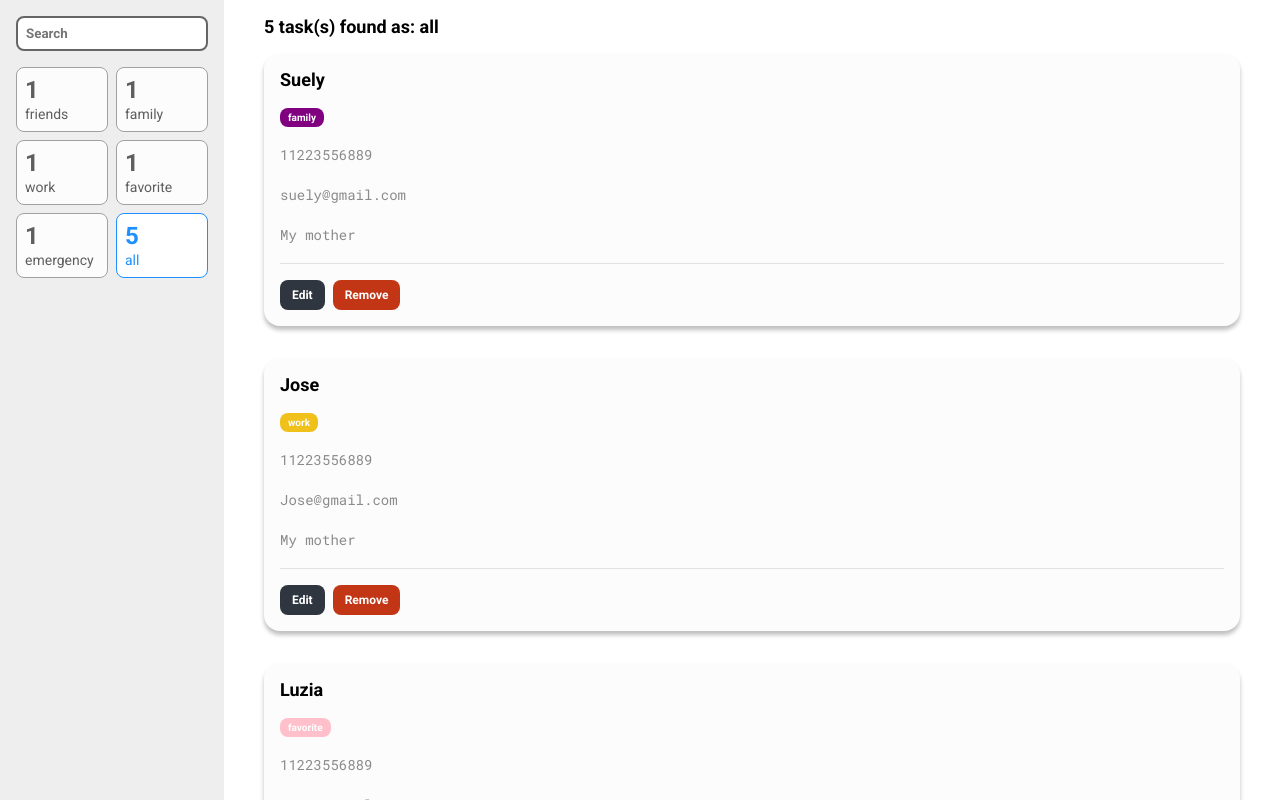
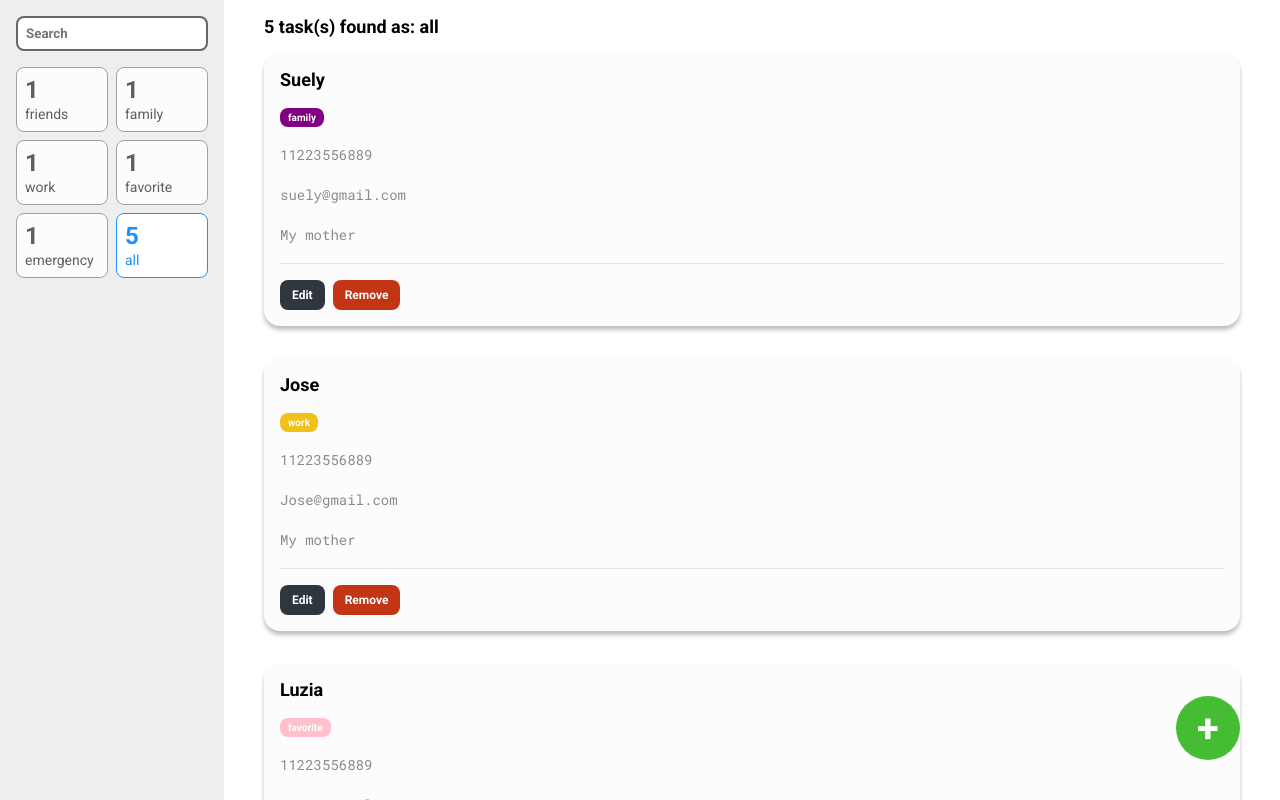
Before and after one commit to Caiobakerolov/List_contact, a React (Create React App) app: page / in a window 1280 px wide. Built offline with nearby package versions, Linux system fonts and the light colour scheme.

Commit message:
config BtnAdd em Link register

```diff
--- a/src/App.tsx
+++ b/src/App.tsx
@@ -4,6 +4,7 @@ import { createBrowserRouter, RouterProvider } from 'react-router-dom'
 import StyleGlobal, { Container } from './styles'
 import store from './store/index'
 import Home from './pages/Home'
+import Register from './pages/Register'
 
 const routes = createBrowserRouter([
   {
@@ -12,7 +13,7 @@ const routes = createBrowserRouter([
   },
   {
     path: '/new',
-    element: <h1>New Task</h1>
+    element: <Register />
   }
 ])
 
--- /dev/null
+++ b/src/components/ButtonAdd/index.tsx
@@ -0,0 +1,5 @@
+import { Circle } from './styles'
+
+const BtnAdd = () => <Circle to="/new">+</Circle>
+
+export default BtnAdd
--- /dev/null
+++ b/src/components/ButtonAdd/styles.ts
@@ -0,0 +1,19 @@
+import { Link } from 'react-router-dom'
+import styled from 'styled-components'
+
+export const Circle = styled(Link)`
+  display: flex;
+  justify-content: center;
+  align-items: center;
+  font-weight: bold;
+  font-size: 40px;
+  height: 64px;
+  width: 64px;
+  background-color: #44bd32;
+  color: #fff;
+  position: fixed;
+  bottom: 40px;
+  right: 40px;
+  border-radius: 50%;
+  text-decoration: none;
+`
--- a/src/pages/Home/index.tsx
+++ b/src/pages/Home/index.tsx
@@ -1,3 +1,4 @@
+import BtnAdd from '../../components/ButtonAdd'
 import ListTasks from '../../containers/ListTasks'
 import SideBar from '../../containers/SideBar'
 
@@ -5,6 +6,7 @@ const Home = () => (
   <>
     <SideBar />
     <ListTasks />
+    <BtnAdd />
   </>
 )
 
--- /dev/null
+++ b/src/pages/Register/index.tsx
@@ -0,0 +1,3 @@
+const Register = () => <div>new task</div>
+
+export default Register
```
